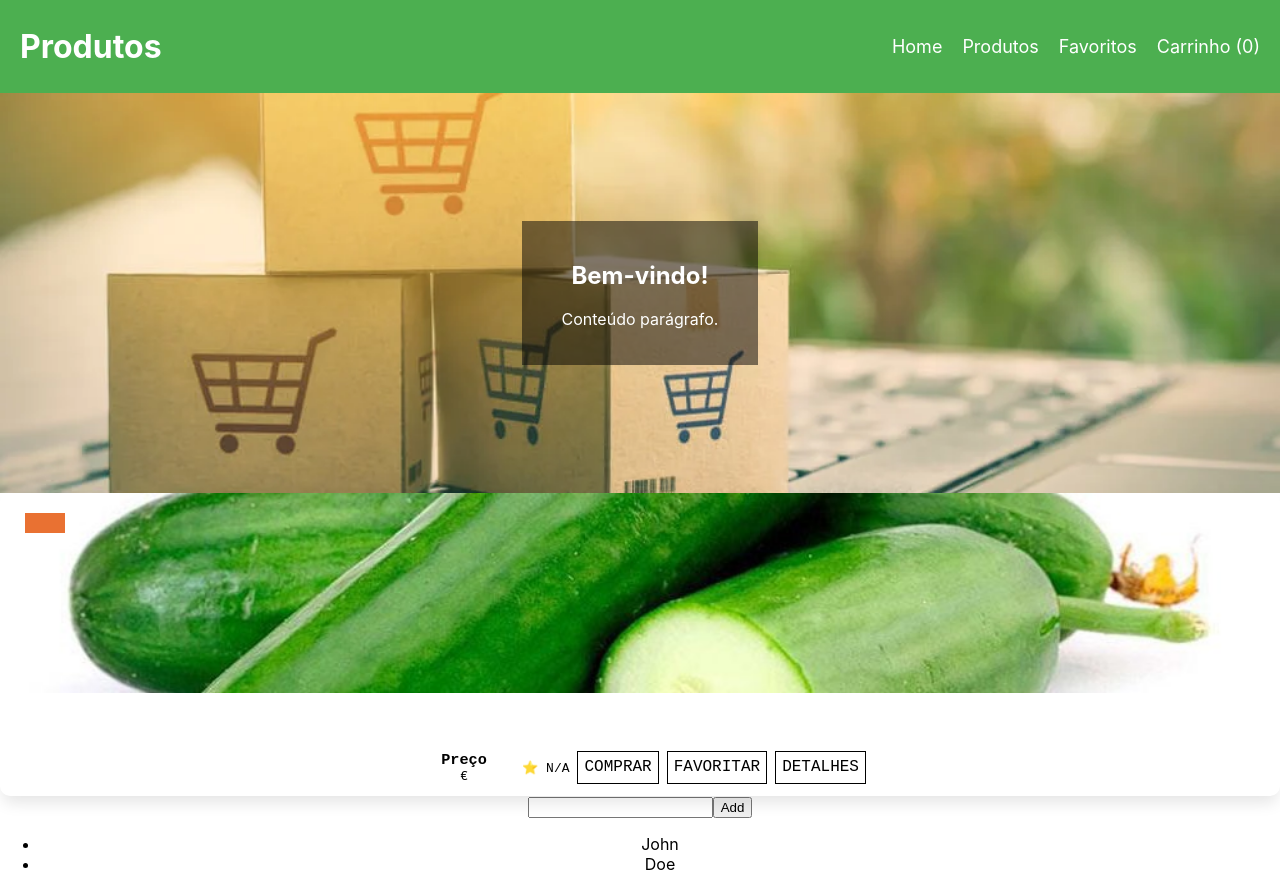
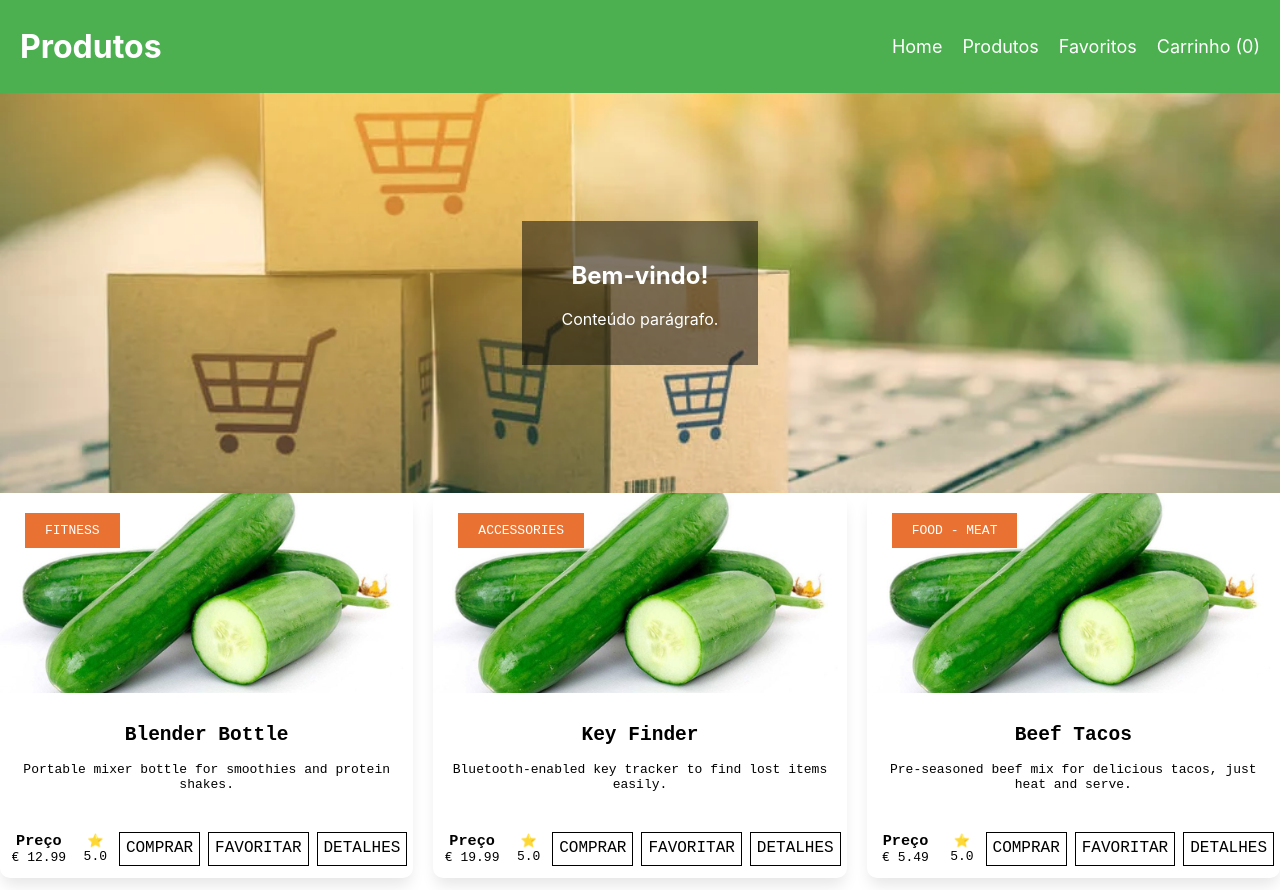
Before and after one commit to Fonzie0Tron/PAWC, a React (Create React App) app: page / in a window 1280 px wide. Shown: the top 890 px of the page. Built offline with nearby package versions, Linux system fonts and the light colour scheme; data requests are answered from the project's data file.

Commit message:
fix home e favoritos

```diff
--- a/src/pages/Favoritos.js
+++ b/src/pages/Favoritos.js
@@ -24,7 +24,7 @@ const Favoritos = () => {
               return (
                 <div key={produto.id} className="produto_card">
                   <div className="produto_tipo">
-                    <p>{produto.category}</p>
+                    <p>{produto.type}</p>
                   </div>
                   <div className="produto_img">
                     <img
--- a/src/pages/Home.js
+++ b/src/pages/Home.js
@@ -1,7 +1,6 @@
 import React, { useEffect, useState } from "react";
 import Slider from "../components/Slider";
 import ProdutoCard from "../components/ProdutoCard";
-import UserComponent from "../components/UserComponent";
 
 {/* a. Seção com “top produtos” (produtos com maior rating)
 b. Campo de pesquisa (pesquisa por nome de produto, tipo, categoria,
@@ -9,81 +8,57 @@ etc.) */}
 
 
 const Home = () => {
-    let [produtos, setProdutos] = useState([]);
-    let [filtro, setFiltro] = useState('Comida');
-    const [userName, setUserName] = useState('');
+    const [produtos, setProdutos] = useState([]);
 
-    const [users, setUsers] = useState([
-       {id: 0, name: "John"},
-       {id: 1, name: "Doe"},
-     ]);
-
-
-    function handleChangeInput(e) {
-      setUserName(e.target.value)
-    }
-
-
-    function handleAddUser() {
-      setUsers([
-        ...users,
-        { id: users.length, name: userName}
-      ]);
-      setUserName('')
-    }
-
-    const getProdutos = async (type) => {
+    useEffect(() => {
+        const getProdutos = async () => {
             try {
-        const response = await fetch('http://localhost:3030/produtos?type=' + filtro, {
+                const response = await fetch('http://localhost:3030/produtos', {
                     method: 'GET',
                     headers: {
                         'Content-Type': 'application/json'
                     },
                 });
+                const data = await response.json();
 
-        const data = await response.json();
-        console.log(data)
-        setProdutos(data);
+                const sorted = data.sort((a, b) => {
+                    const avgA = a.reviews && a.reviews.length > 0
+                        ? a.reviews.reduce((sum, r) => sum + r.score, 0) / a.reviews.length
+                        : 0;
+                    const avgB = b.reviews && b.reviews.length > 0
+                        ? b.reviews.reduce((sum, r) => sum + r.score, 0) / b.reviews.length
+                        : 0;
+                    return avgB - avgA;
+                });
+
+                setProdutos(sorted.slice(0, 6));
 
             } catch (error) {
                 console.error('Error:', error);
             }
-    }
+        };
 
-    const filtrar = (e) => {
-        setFiltro(e.target.value);
-        //getProdutos(e.target.value);
-    }
-
-    useEffect(() => {
-        getProdutos(filtro);
-    }, [filtro]);
+        getProdutos();
+    }, []);
 
     return (
         <div>
             <Slider />
-            <ProdutoCard/>
-            <UserComponent />
-            <section>
-                <select onChange={filtrar}>
-                    <option value="Comida">Comida</option>
-                    <option value="Roupa">Roupa</option>
-                    <option value="Limpeza">Limpeza</option>
-                </select>
-            </section>
-             <div class="comida-list">
+            <div className="comida-list">
                 {produtos.map((produto) => (
-                    <ProdutoCard {...produto} />
+                    <ProdutoCard
+                        key={produto.id}
+                        id={produto.id}
+                        title={produto.name}
+                        price={produto.price}
+                        type={produto.category}
+                        description={produto.description}
+                        reviews={produto.reviews}
+                    />
                 ))}
             </div>
-            <input value={userName} onChange={handleChangeInput} />
-            <button onClick={handleAddUser}>Add</button>
-            <ul>
-                {users.map((user) => (
-                    <p key={user.id}>{user.name}</p>
-                ))}
-            </ul>
         </div>
-    )
-}
+    );
+};
+
 export default Home;
--- a/src/pages/Produto.js
+++ b/src/pages/Produto.js
@@ -19,7 +19,7 @@ function Produto() {
     const getProduto = async () => {
         try {
 
-            const response = await fetch(`http://localhost:3000/produtos/${id}`, {
+            const response = await fetch(`http://localhost:3030/produtos/${id}`, {
                 method: "GET",
                 headers: { "Content-Type": "application/json" },
             });
@@ -28,7 +28,7 @@ function Produto() {
 
 
             const response2 = await fetch(
-                `http://localhost:3000/produtos?category=${encodeURIComponent(data.category)}`,
+                `http://localhost:3030/produtos?category=${encodeURIComponent(data.category)}`,
                 { method: "GET", headers: { "Content-Type": "application/json" } }
             );
             const lista = await response2.json();
--- a/src/pages/Produtos.js
+++ b/src/pages/Produtos.js
@@ -17,7 +17,7 @@ function Produtos() {
 
     const getProdutos = async () => {
         try {
-            const response = await fetch('http://localhost:3000/produtos', {
+            const response = await fetch('http://localhost:3030/produtos', {
                 method: 'GET',
                 headers: {
                     'Content-Type': 'application/json'
```
Lines whose indentation alone changed are shown as unchanged.
